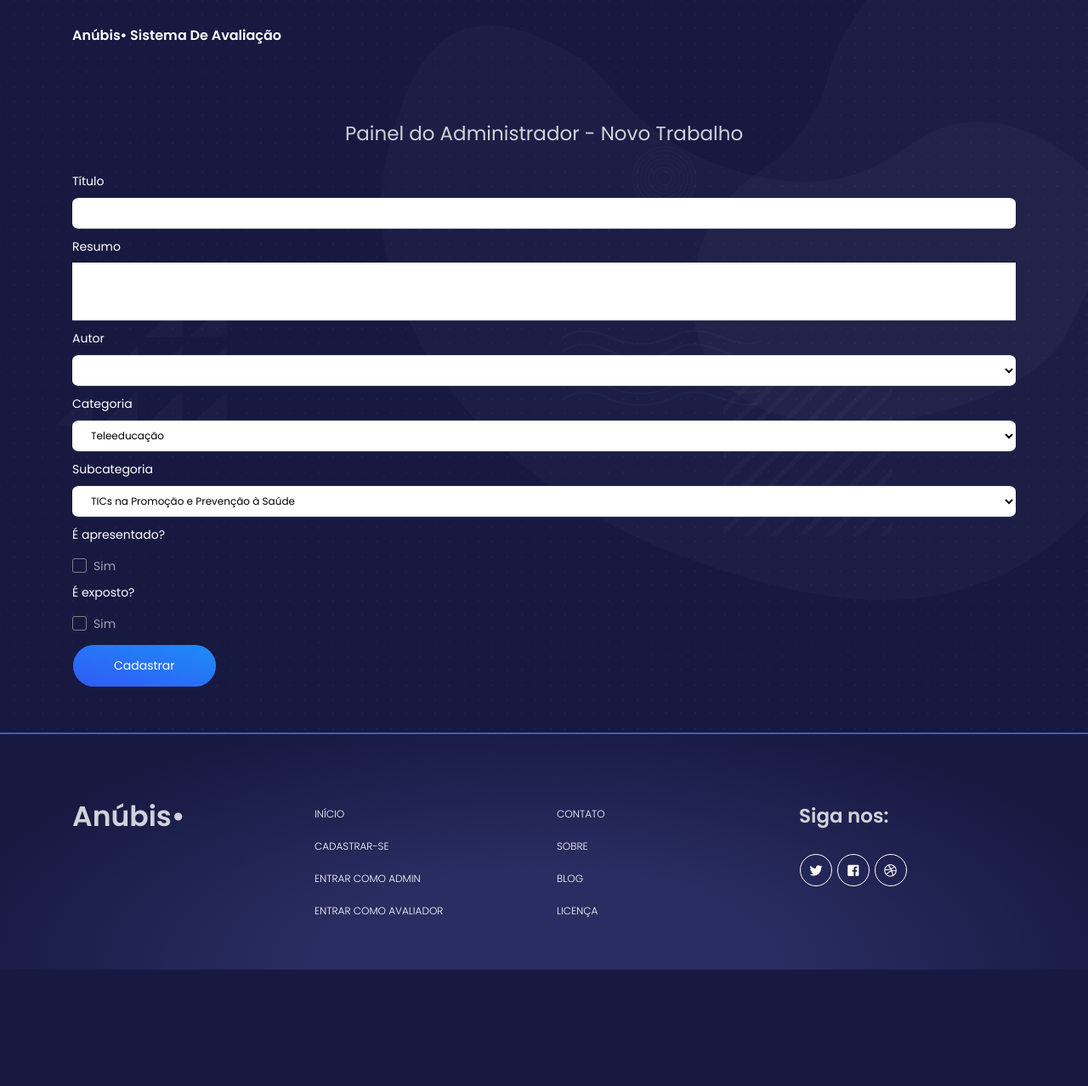
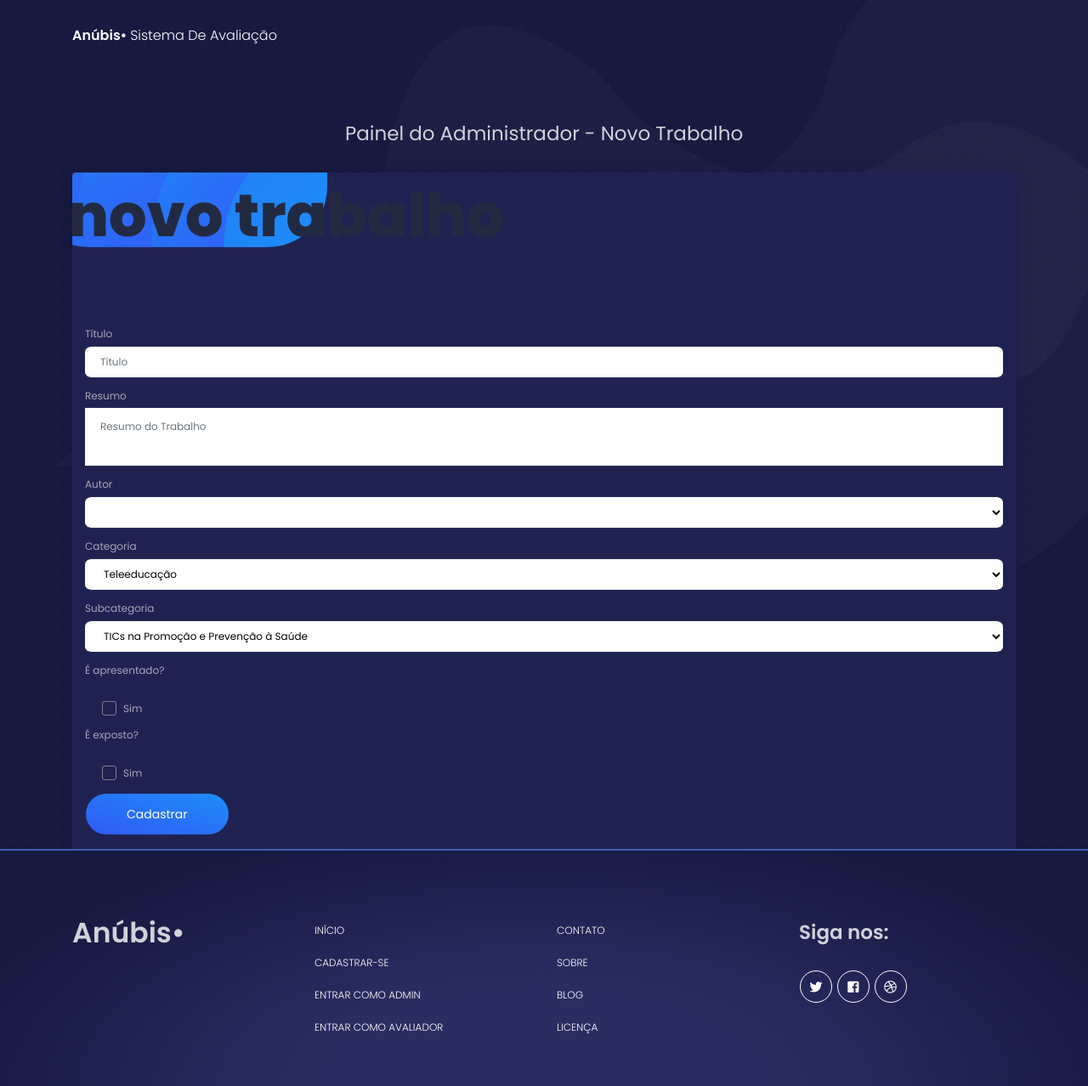
Before and after one commit to vieiraeduardos/anubis, a Flask app: page /papers/new/ in a window 1280 px wide. Shown: the whole page at 85% size. Before the commit the page ends 1141 px from the top, so only its background shows below. Run offline with Flask 2, Linux system fonts and the light colour scheme; data comes from the database, SQL or seed files in the repository; data that the repository does not hold is empty; some libraries are stand-ins or nearby versions.

Commit message:
Fixing bugs at new-paper.html and others

```diff
--- a/app/templates/new-paper.html
+++ b/app/templates/new-paper.html
@@ -6,7 +6,7 @@
     <div class="container">
       <div class="navbar-translate">
         <a class="navbar-brand" href="/" rel="tooltip" title="Designed and Coded by Núcleo de Telessaúde do Maranhão" data-placement="bottom">
-          <span>Anúbis•<Congresso Brasileiro de Telemedicina e Telessaúde/span> Sistema de Avaliação
+          <span>Anúbis• </span> Sistema de Avaliação
         </a>
         <button class="navbar-toggler navbar-toggler" type="button" data-toggle="collapse" data-target="#navigation" aria-controls="navigation-index" aria-expanded="false" aria-label="Toggle navigation">
           <span class="navbar-toggler-bar bar1"></span>
@@ -57,16 +57,23 @@
           <div class="row row-grid justify-content-between  text-left">
 
             <div class="col-lg-12 col-sm-12">
-                <form action="/papers/" method="POST">
+
+              <div class="card card-register">
+                <div class="card-header">
+                  <img class="card-img" src="{{ url_for('static', filename='assets/img/square1.png') }}" alt="Card image">
+                  <h4 class="card-title">Novo Trabalho</h4>
+                </div>
+                <div class="card-body">
+                  <form class="form" action="/papers/" method="POST">
                     <label for="">Título</label>
                     <div class="input-group">
 
-                    <input name="title" type="text" class="form-control" style="color: black; background-color: white;">
+                      <input name="title" type="text" class="form-control" style="color: black; background-color: white;" placeholder="Título">
                     </div>
                     <label for="">Resumo</label>
                     <div class="input-group">
 
-                    <textarea name="abstract" type="text" class="form-control" style="color: black; background-color: white;"></textarea>
+                      <textarea name="abstract" type="text" class="form-control" style="color: black; background-color: white;" placeholder="Resumo do Trabalho"></textarea>
                     </div>
 
                     <label for="exampleFormControlSelect1">Autor</label>
@@ -132,7 +139,11 @@
                     </div>
 
                     <button type="submit" class="btn btn-info btn-round btn-lg">Cadastrar</button>
+
                   </form>
+                </div>
+              </div> <!-- end .card -->
+
             </div>
 
           </div>
```
Lines whose indentation alone changed are shown as unchanged.
